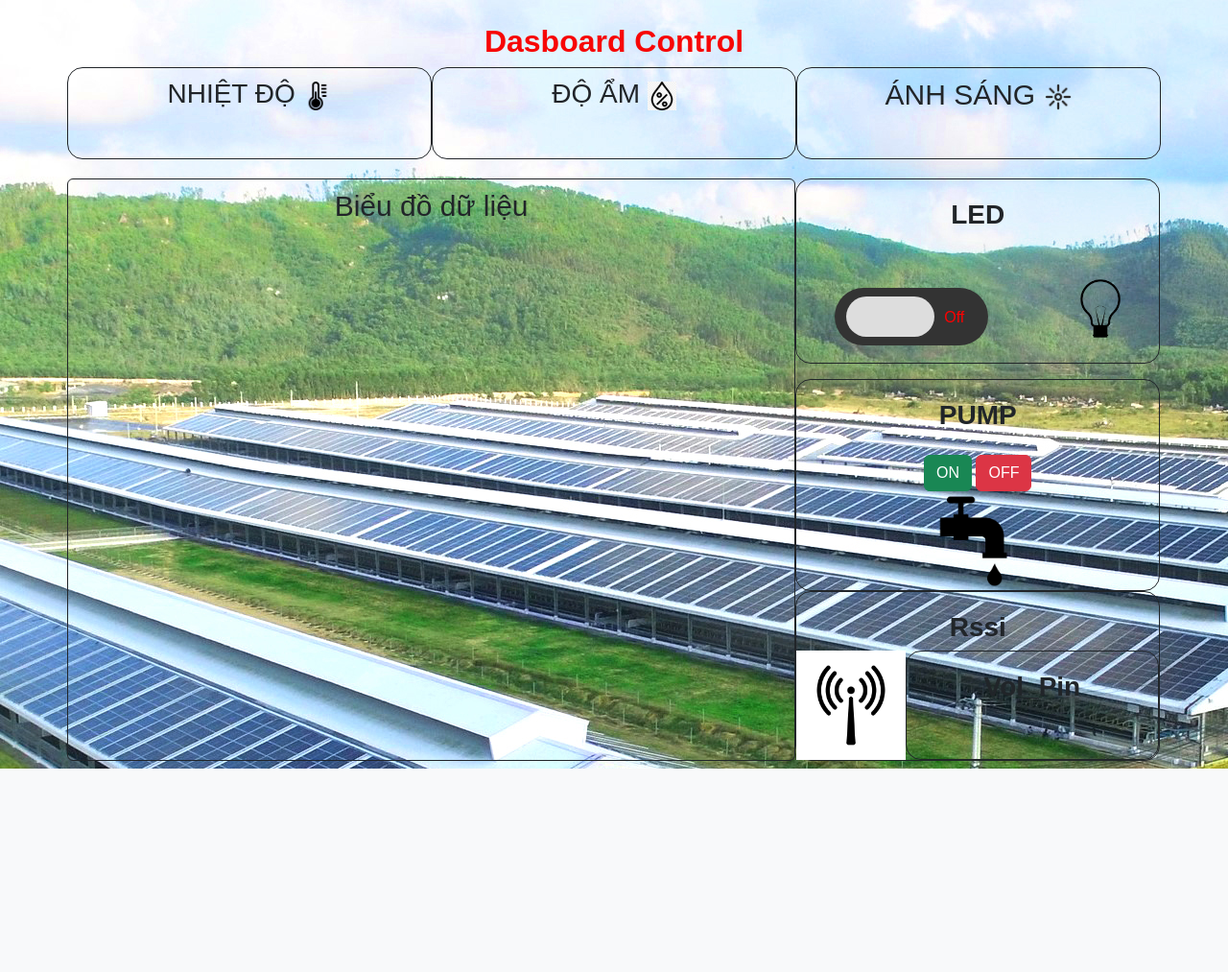
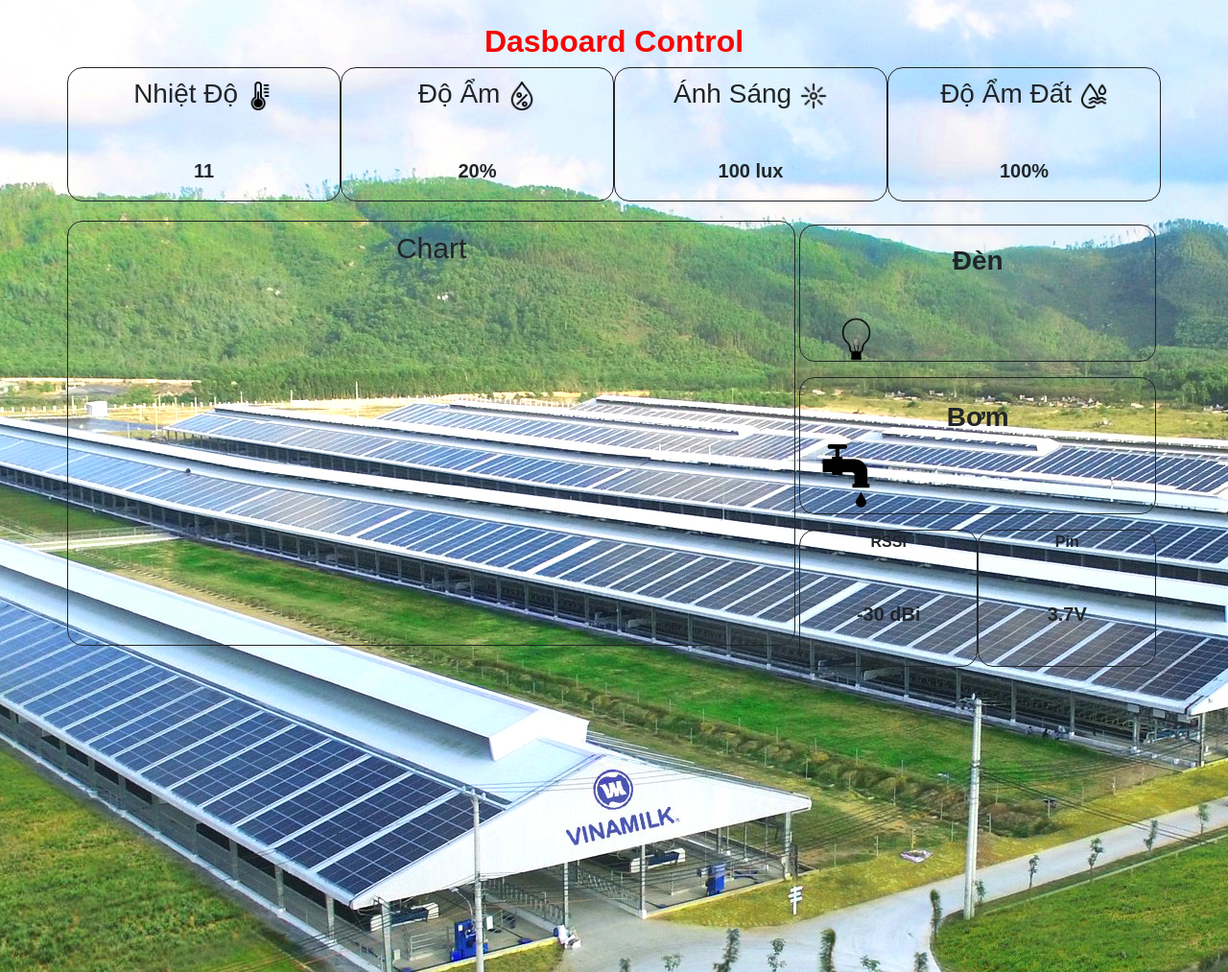
Before and after one commit to Duy2504/python_Django, a Django app: page / in a window 1280 px wide. Shown: the part 56-1069 px from the top of the page at 96% size. Before the commit the page ends 857 px from the top, so only its background shows below. Run offline with Django 4.2, Linux system fonts and the light colour scheme; some libraries are stand-ins or nearby versions.

Commit message:
dashboard
hoàn thiện form cần sửa lại chi tiết hơn (
lần 1)

```diff
--- a/LoRaWeb/app/static/app/css/home.css
+++ b/LoRaWeb/app/static/app/css/home.css
@@ -15,7 +15,7 @@
 input[type=checkbox] {
   visibility: hidden;
 }
-.checkboxThree {
+.checkboxDen {
   width: 160px;
   height: 60px;
   background: #333;
@@ -24,7 +24,7 @@
   position: relative;
 }
 
-.checkboxThree:before {
+.checkboxDen:before {
   content: 'On';
   position: absolute;
   top: 19px;
@@ -33,7 +33,7 @@
   color: #26ca28;
   font-size: 16px;
 }
-.checkboxThree:after {
+.checkboxDen:after {
   content: 'Off';
   position: absolute;
   top: 19px;
@@ -42,7 +42,7 @@
   color: red;
   font-size: 16px;
 }
-.checkboxThree label {
+.checkboxDen label {
   display: block;
   width: 92px;
   height: 42px;
@@ -60,7 +60,7 @@
   background: #ddd;
 }
 
-.checkboxThree input[type=checkbox]:checked + label {
+.checkboxDen input[type=checkbox]:checked + label {
   left: 60px;
   background: #26ca28;
 }
--- a/LoRaWeb/app/templates/app/home.html
+++ b/LoRaWeb/app/templates/app/home.html
@@ -9,7 +9,6 @@
 <head>
 	<meta charset="utf-8">
 	<meta http-equiv="X-UA-Compatible" content="IE=edge">
-	{% comment %} CSS {% endcomment %}
 	<link href="https://cdn.jsdelivr.net/npm/bootstrap@5.3.2/dist/css/bootstrap.min.css" rel="stylesheet"
 		integrity="sha384-T3c6CoIi6uLrA9TneNEoa7RxnatzjcDSCmG1MXxSR1GAsXEV/Dwwykc2MPK8M2HN" crossorigin="anonymous">
 	<script src="https://cdn.jsdelivr.net/npm/bootstrap@5.3.2/dist/js/bootstrap.bundle.min.js"
@@ -46,7 +45,7 @@
 		}
 	</style>
 
-	<nav class="navbar navbar-expand-lg bg-body-tertiary" style="background-color: #e3f2fd;">
+	<nav class="navbar navbar-expand-lg bg-body-tertiary" style="background-color: #42ea3f;">
 		<div class="container-fluid">
 			<a class="navbar-brand" href="#">IoT</a>
 			<button class="navbar-toggler" type="button" data-bs-toggle="collapse"
@@ -93,78 +92,120 @@
 		<h2><b> Dasboard Control </b></h2>
 		<div class="container text-center">
             <div class="row mb-1">
-				<div id="nhietdo" class="col-4 border border-dark rounded-4 ">
-					<h3 style="margin-top: 10px;">NHIỆT ĐỘ <img src="static/app/images/temperture.png"
-							style="width : 30px;"></h3>
+                <!-- Nhiet Do -->
+                <div id="nhietdo" class="col-3 border border-dark rounded-4">
+                    <h3 style="margin-top: 10px;">
+                        Nhiệt Độ
+                        <img src="static/app/images/temperture.png" style="width: 30px;">
+                    </h3>
                     <b>
-						<p class="mt-5" style="font-size:20px;" id="temp_value"></p>
+                        <p class="mt-5" style="font-size: 20px;" id="temp_value" > 11 </p>
+                    </b>
+                </div>
+                <!-- DO AM -->
+                <div id="doam" class="col-3 border border-dark rounded-4 ">
+                    <h3 style="margin-top: 10px;">
+                        Độ Ẩm
+                        <img src="static/app/images/humi.png" style="width: 30px;">
+                    </h3>
+                    <b>
+                        <p class="mt-5" style="font-size: 20px;" id="humi_value"> 20%</p>
+                    </b>
+                </div>
+                <!-- Anh sang -->
+                <div id="anhsang" class="col-3 border border-dark rounded-4">
+                    <h3 style="margin-top: 10px;">
+                        Ánh Sáng
+                        <img src="static/app/images/light.png" style="width: 30px;">
+                    </h3>
+                    <b>
+                        <p class="mt-5" style="font-size: 20px;" id="light_value"> 100 lux</p>
                     </b>
                 </div>
 
-				<div id="doAm" class="col-4 border border-dark rounded-4 p-0 ">
-					<h3 style="margin-top: 10px;"> ĐỘ ẨM <img src="static/app/images/humidity.png"
-							style="width : 30px;"></h3>
+                <!-- Do am dat -->
+                <div id="anhsang" class="col-3 border border-dark rounded-4">
+                    <h3 style="margin-top: 10px;">
+                        Độ Ẩm Đất
+                        <img src="static/app/images/humiSoil.png" style="width: 30px;">
+                    </h3>
                     <b>
-						<p class="mt-5" style="font-size:20px;" id="humi_value"></p>
-					</b>
-				</div>
-
-				<div id="anhSang" class="col-4 border border-dark rounded-4 p-0">
-					<h3 style="font-size:30px; margin-top: 10px;">ÁNH SÁNG <img src="static/app/images/light.png"
-							style="width: 30px;"></h3>
-					<b>
-						<p class="mt-5" style="font-size:20px;" id="light_value"></p>
+                        <p class="mt-5" style="font-size: 20px;" id="Soil_value"> 100%</p>
                     </b>
                 </div>
             </div>
 
             <div class="pt-3 row">
-				<div class="col-8 p-0 border border-dark rounded" style="width:66.6%">
+                <div class="col-8 border border-dark rounded-4 p-0" style="width: 66.6%; height: 20% ;">
                     <center>
-						<h3 style="font-size:30px; margin-top: 10px;">Biểu đồ dữ liệu</h3>
-						<canvas class="border rounded" id="myChart"
-							style="width:100% ; opacity:0 ;background-color: #ededed;"></canvas>
+                        <h3 style="font-size: 30px; margin-top: 10px;">
+                            Chart
+                        </h3>
+                        <canvas class="border rounded" id="myChart" style="width: 100%; opacity: 0; border: #ededed;">
+
+                        </canvas>
                     </center>
                 </div>
-				<div class="col-4 p-0 d-flex flex-column">
-					<div id="den" class="flex-fill border border-dark rounded-4 ">
-						<h3 class="mb-4" style="margin-top:20px;"><b>LED</b></h3>
+
+                <div class="col-4 p-0 " >
+                    <div id="den" class="flex-fill border border-dark rounded-4 m-lg-1" style="height: 31%;">
+                        <h3 class="mb-4" style="margin-top: 20px;">
+                            <b>
+                                Đèn
+                            </b>
+                        </h3>
                         <div style="display: flex;">
-							<div class="checkboxThree">
-								<input type="checkbox" onclick="on_off_led()" id="checkboxThreeInput_den" name="" />
-								<label for="checkboxThreeInput_den"></label>
+                            <div class="checkboxLed">
+                                <input type="checkbox" name="" id="checkBoxInputLed" onclick="on_off_led()">
+                                <label for="checkBoxInputLed"></label>
                             </div>
-							<img id="light_img" src="static/app/images/off_light.png" style="width : 30%;">
+                            <img id="light_img" src="static/app/images/off_light.png" style="width : 22%;">
                         </div>
                     </div>
 
-					<div class="pt-3 "></div>
-					<div id="pump" class="flex-fill border border-dark rounded-4 mt-0">
-						<h3 class="mb-4" style="margin-top:20px;"><b>PUMP</b></h3>
-						<div style="position: center;">
-							<button type="button" class="btn btn-success" onclick="kiemtra_on_pump()" id="Input_pump"
-								name="">ON</button>
-							<button type="button" class="btn btn-danger" onclick="kiemtra_off_pump()" id="output_pump"
-								name="">OFF</button>
+                    <div class="pt-2"></div>
+
+                    <div id="pump" class="flex-fill border border-dark rounded-4 mt-0 m-lg-1" style="height: 31%;">
+                        <h3 class="mt-4" style="margin-top: 20px;">
+                            <b>
+                                Bơm
+                            </b>
+                        </h3>
+                        <div style="display: flex;">
+                            <div class="checkboxPump">
+                                <input type="checkbox" name="" id="checkBoxInputPump" onclick="on_off_pump()">
+                                <label for="checkBoxInputPump"></label>
                             </div>
-						<img id="pump_img" src="static/app/images/off_pump.png" style="width :25%;">
+                            <img id="light_img" src="static/app/images/off_pump.png" style="width : 18%;">
+                        </div>
                     </div>
 
-          <div id="Rssi" class="flex-fill border border-dark rounded-4 ">
-						<h3 class="mb-2" style="margin-top:20px;"><b>Rssi</b></h3>
-						<div style="display: flex;">
-							<img id="rssi_img" src="static/app/images/rssi.jpg" style="width : 30%;">
-              <div id = "Vol_Pin" class= "flex-fill border border-dark rounded-4 ">
-                <h3 class = "mb-4" style = "margin-top: 20px;"> <b> Vol_Pin </b> </h3>
+                    <div class="pt-2"></div>
+
+                    <div class="m-lg-1 row" style="height: 100%;">
+                        <div class=" col-6 border border-dark rounded-4" style="height: 31%; ">
+                            <b>
+                                RSSI
+                            </b>
+                            <b>
+                                <p class="mt-5" style="font-size: 20px;" id="Rssi_value"> -30 dBi</p>
+                            </b>
                         </div>
+                        <div class=" col-6 border border-dark rounded-4" style="height: 31%;">
+                            <b>
+                                Pin
+                            </b>
+                            <b>
+                                <p class="mt-5" style="font-size: 20px;" id="Pin_value"> 3.7V</p>
+                            </b>
                         </div>
                     </div>
 
 
-
+                </div>
             </div>
 
-			</div>
+
 		</div>
 		<h1 id="a"></h1>
 	</div>
```
Also changed, not shown: LoRaWeb/app/static/app/images/humi.png (added), LoRaWeb/app/static/app/images/humiSoil.png (added), LoRaWeb/app/static/app/images/humidity.png (deleted). Lines whose indentation alone changed are shown as unchanged.
